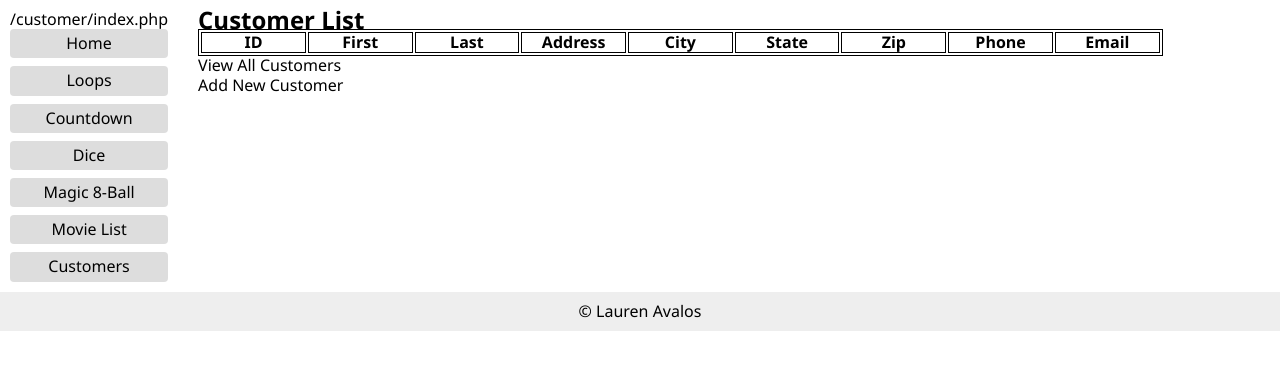
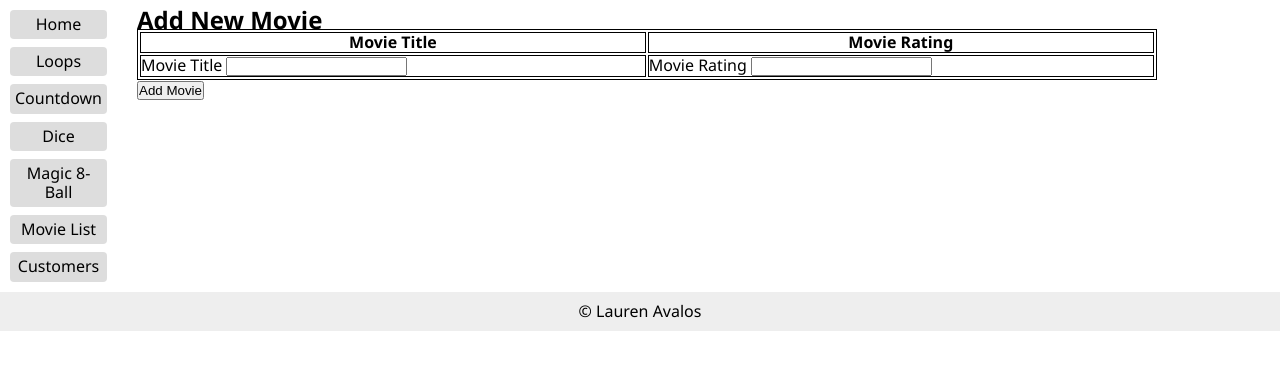
Before and after one commit to laurenavalos/phpclass, a PHP site: page /customer/index.php in a window 1280 px wide. Shown: the part 180-550 px from the top of the page. Run offline with PHP 8.4, Linux system fonts and the light colour scheme; data that the repository does not hold is empty.

Commit message:
movie update

```diff
--- a/customer/index.php
+++ b/customer/index.php
@@ -1,13 +1,26 @@
 <?php
 include "../includes/newdb.php";
+
+if (!empty($_POST["txtTitle"]) && !empty($_POST["txtRating"])) {
+
+    $txtTitle = $_POST["txtTitle"];
+    $txtRating = $_POST["txtRating"];
+
+    try {
+        $sql = mysqli_prepare($con, "INSERT INTO movielist (movieTitle, movieRating) VALUES (?, ?)");
+        mysqli_stmt_bind_param($sql, "ss", $txtTitle, $txtRating);
+        mysqli_stmt_execute($sql);
+    } catch (mysqli_sql_exception $ex) {
+        echo $ex;
+    }
+}
 ?>
-
 <!doctype html>
 <html lang="en">
 <head>
     <meta charset="UTF-8">
     <meta name="viewport" content="width=device-width, initial-scale=1.0">
-    <title>Customer List</title>
+    <title>Lauren's Website</title>
     <link rel="stylesheet" href="/css/base.css">
     <style>
         table, th, td {
@@ -23,46 +36,28 @@ include "../includes/newdb.php";
 <div id="three-column">
     <?php include "../includes/nav.php"; ?>
     <main>
-        <h2>Customer List</h2>
+        <h2>Add New Movie</h2>
 
-        <table>
-            <tr>
-                <th>ID</th>
-                <th>First</th>
-                <th>Last</th>
-                <th>Address</th>
-                <th>City</th>
-                <th>State</th>
-                <th>Zip</th>
-                <th>Phone</th>
-                <th>Email</th>
-            </tr>
+        <form method="post">
+            <table>
+                <tr>
+                    <th>Movie Title</th>
+                    <th>Movie Rating</th>
+                </tr>
+                <tr>
+                    <td>
+                        <label for="txtTitle" class="visually-hidden">Movie Title</label>
+                        <input type="text" id="txtTitle" name="txtTitle" required>
+                    </td>
+                    <td>
+                        <label for="txtRating" class="visually-hidden">Movie Rating</label>
+                        <input type="text" id="txtRating" name="txtRating" required>
+                    </td>
+                </tr>
+            </table>
+            <p><input type="submit" value="Add Movie"></p>
+        </form>
 
-            <?php
-            try {
-                $con = mysqli_connect("localhost", "dbuser", "dbdev123", "customer");
-                $result = mysqli_query($con, "SELECT * FROM customers");
-
-                while ($row = mysqli_fetch_assoc($result)) {
-                    echo "<tr>";
-                    echo "<td>" . htmlspecialchars($row['id']) . "</td>";
-                    echo "<td>" . htmlspecialchars($row['first']) . "</td>";
-                    echo "<td>" . htmlspecialchars($row['last']) . "</td>";
-                    echo "<td>" . htmlspecialchars($row['address']) . "</td>";
-                    echo "<td>" . htmlspecialchars($row['city']) . "</td>";
-                    echo "<td>" . htmlspecialchars($row['state']) . "</td>";
-                    echo "<td>" . htmlspecialchars($row['zip']) . "</td>";
-                    echo "<td>" . htmlspecialchars($row['phone']) . "</td>";
-                    echo "<td>" . htmlspecialchars($row['email']) . "</td>";
-                    echo "</tr>";
-                }
-            } catch (mysqli_sql_exception $ex) {
-                echo $ex;
-            }
-            ?>
-        </table>
-        <a href="/customer/viewcustomers.php">View All Customers</a>
-        <p><a href="addcustomer.php">Add New Customer</a></p>
     </main>
 </div>
 
--- a/includes/nav.php
+++ b/includes/nav.php
@@ -1,22 +1,11 @@
-<?php
-$isHome = $_SERVER['REQUEST_URI'] ==  "/";
-$isLoops = $_SERVER['REQUEST_URI'] == "/loops/";
-$isCountdown = $_SERVER['REQUEST_URI'] == "/countdown/";
-$isDice = $_SERVER['REQUEST_URI'] == "/dice/";
-$isMagic8Ball = $_SERVER['REQUEST_URI'] == "/magic-8ball/";
-$isMovieList = $_SERVER['REQUEST_URI'] == "/movielist/";
-$isCustomer = $_SERVER['REQUEST_URI'] == "/customer/";
-
-?>
 <nav>
-    <?=$_SERVER['REQUEST_URI']?>
 <ul>
-    <li class = "<?=$isHome?>"><a href = "/">Home</a></li>
-    <li class = "<?=$isLoops?>"><a href = "/loops">Loops</a></li>
-    <li class = "<?=$isCountdown?>"><a href = "/countdown">Countdown</a></li>
-    <li class = "<?=$isDice?>"><a href = "/dice">Dice</a></li>
-    <li class = "<?=$isMagic8Ball?>"><a href = "/magic-8ball">Magic 8-Ball</a></li>
-    <li class = "<?=$isMovieList?>"><a href = "/movielist">Movie List</a></li>
-    <li class = "<?=$isCustomer?>"><a href = "/customer">Customers</a></li>
+    <li><a href = "/">Home</a></li>
+    <li><a href = "/loops">Loops</a></li>
+    <li><a href = "/countdown">Countdown</a></li>
+    <li><a href = "/dice">Dice</a></li>
+    <li><a href = "/magic-8ball">Magic 8-Ball</a></li>
+    <li><a href = "/movielist">Movie List</a></li>
+    <li><a href = "/customer">Customers</a></li>
 </ul>
 </nav>
--- a/movielist/index.php
+++ b/movielist/index.php
@@ -48,8 +48,8 @@ include "../includes/header.php"
                 $movieRating = $row['movieRating'];
 
                 echo "<tr>";
-                echo "<td>$movieID</td>";
-                echo "<td>$movieTitle</td>";
+                echo "<td><a href='movieupdate.php?id=$movieID'>$movieID</td>";
+                echo "<td><a href='movieupdate.php?id=$movieID'>$movieTitle</td>";
                 echo "<td>$movieRating</td>";
                 echo "</tr>";
             }
```
Also changed, not shown: movielist/delete.php (+5 -8 lines), movielist/movieupdate.php (added, +110 -0 lines).
